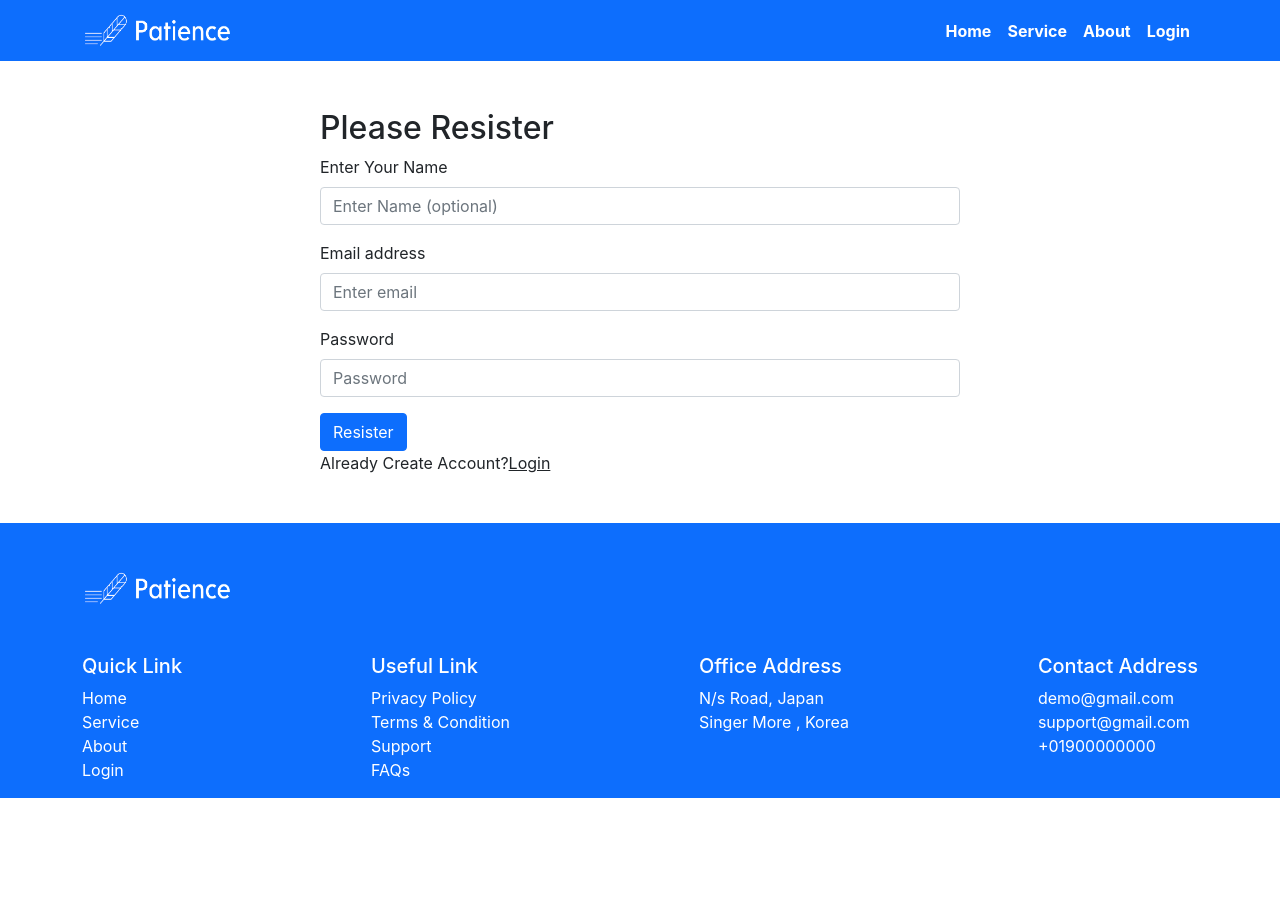
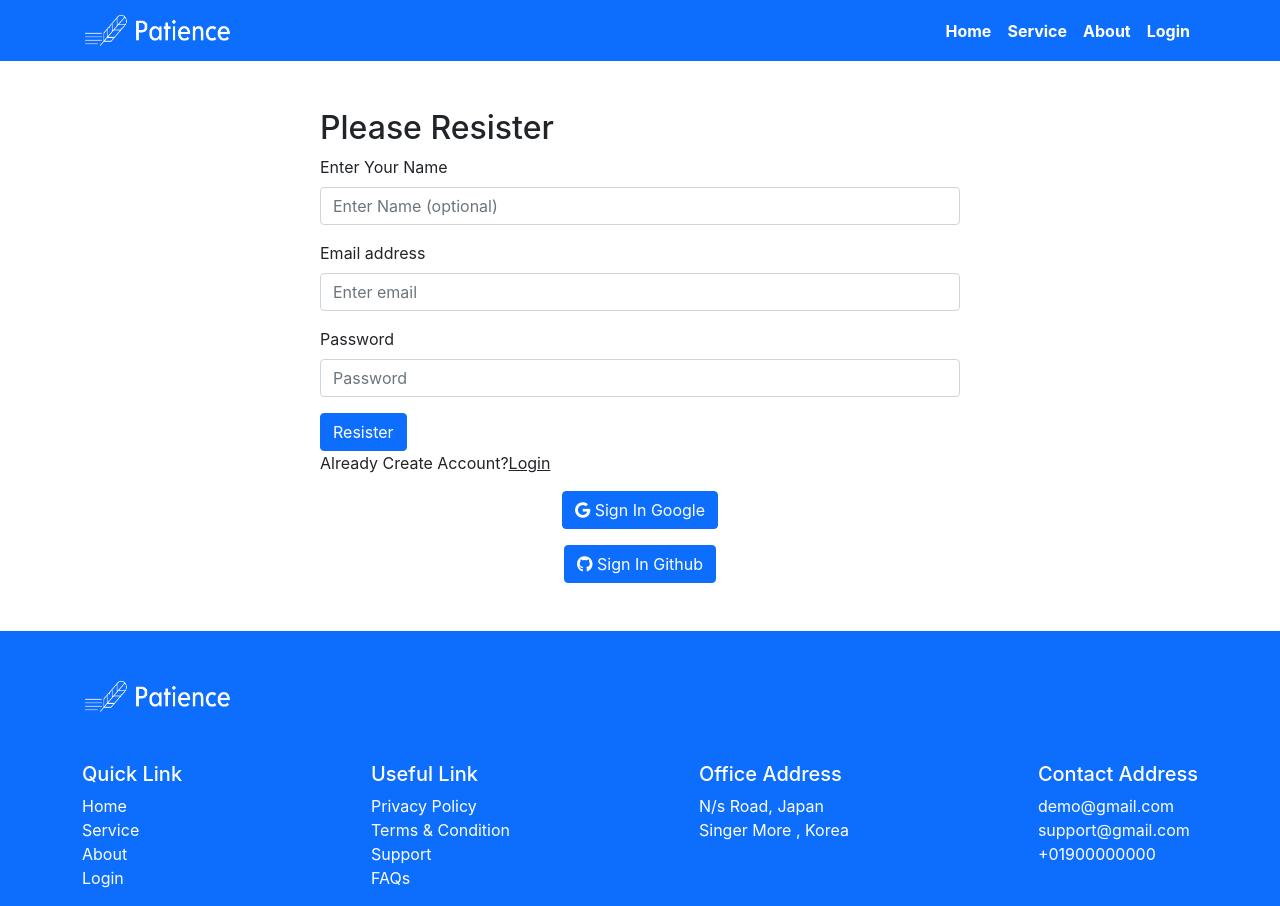
Before and after one commit to abunaserkayes0/Patience, a React (Create React App) app: page /resister in a window 1280 px wide. Before the commit the page ends 800 px from the top, so only its background shows below. Built offline with nearby package versions, Linux system fonts and the light colour scheme.

Commit message:
firebase-init and socialLogin system implement

```diff
--- a/package.json
+++ b/package.json
@@ -10,9 +10,11 @@
     "@testing-library/react": "^13.3.0",
     "@testing-library/user-event": "^13.5.0",
     "bootstrap": "^5.1.3",
+    "firebase": "^9.8.3",
     "react": "^18.1.0",
     "react-bootstrap": "^2.4.0",
     "react-dom": "^18.1.0",
+    "react-firebase-hooks": "^5.0.3",
     "react-router-dom": "^6.3.0",
     "react-scripts": "5.0.1",
     "web-vitals": "^2.1.4"
--- a/public/index.html
+++ b/public/index.html
@@ -27,6 +27,10 @@
     <title>Patience</title>
   </head>
   <body>
+    <script
+      src="https://kit.fontawesome.com/d48a6e867f.js"
+      crossorigin="anonymous"
+    ></script>
     <noscript>You need to enable JavaScript to run this app.</noscript>
     <div id="root"></div>
     <!--
--- a/src/Component/Login/Login.js
+++ b/src/Component/Login/Login.js
@@ -1,5 +1,6 @@
 import { Button, Form } from "react-bootstrap";
 import { useNavigate } from "react-router-dom";
+import SocialAccount from "../SocialAccount/SocialAccount";
 import "./Login.css";
 const Login = () => {
   const navigate = useNavigate();
@@ -33,6 +34,7 @@ const Login = () => {
           </span>
         </p>
       </Form>
+      <SocialAccount></SocialAccount>
     </div>
   );
 };
--- a/src/Component/Resister/Resister.js
+++ b/src/Component/Resister/Resister.js
@@ -1,5 +1,6 @@
 import { Button, Form } from "react-bootstrap";
 import { useNavigate } from "react-router-dom";
+import SocialAccount from "../SocialAccount/SocialAccount";
 import "./Resister.css";
 
 const Resister = () => {
@@ -39,6 +40,7 @@ const Resister = () => {
           </span>
         </p>
       </Form>
+      <SocialAccount></SocialAccount>
     </div>
   );
 };
--- /dev/null
+++ b/src/Component/SocialAccount/SocialAccount.js
@@ -0,0 +1,32 @@
+import { Button } from "react-bootstrap";
+import {
+  useSignInWithGithub,
+  useSignInWithGoogle
+} from "react-firebase-hooks/auth";
+import auth from "../../firebase.init";
+import "./SocialAccount.css";
+const SocialAccount = () => {
+  const [signInWithGoogle, googleUser] = useSignInWithGoogle(auth);
+  const [signInWithGithub, githubUser] = useSignInWithGithub(auth);
+  const handelGoogleSignIn = () => {
+    signInWithGoogle();
+  };
+  const handelGithubSignIn = () => {
+    signInWithGithub();
+  };
+  if (googleUser||githubUser){
+    console.log(googleUser||githubUser);
+  }
+  return (
+    <div className="d-flex flex-column justify-content-center align-items-center gap-3">
+      <Button onClick={handelGoogleSignIn}>
+        <i className="fa-brands fa-google"></i> Sign In Google
+      </Button>
+      <Button onClick={handelGithubSignIn}>
+        <i className="fa-brands fa-github"></i> Sign In Github
+      </Button>
+    </div>
+  );
+};
+
+export default SocialAccount;
--- /dev/null
+++ b/src/firebase.init.js
@@ -0,0 +1,20 @@
+// Import the functions you need from the SDKs you need
+import { initializeApp } from "firebase/app";
+import { getAuth } from "firebase/auth";
+// TODO: Add SDKs for Firebase products that you want to use
+// https://firebase.google.com/docs/web/setup#available-libraries
+
+// Your web app's Firebase configuration
+const firebaseConfig = {
+  apiKey: process.env.REACT_APP_apiKey,
+  authDomain: process.env.REACT_APP_authDomain,
+  projectId: process.env.REACT_APP_projectId,
+  storageBucket: process.env.REACT_APP_storageBucket,
+  messagingSenderId: process.env.REACT_APP_messagingSenderId,
+  appId: process.env.REACT_APP_appId,
+};
+// Initialize Firebase
+const app = initializeApp(firebaseConfig);
+const auth = getAuth(app);
+
+export default auth;
```
Also changed, not shown: src/Component/SocialAccount/SocialAccount.css (added), 1 other file (tests, documents, lock files or other folders).
